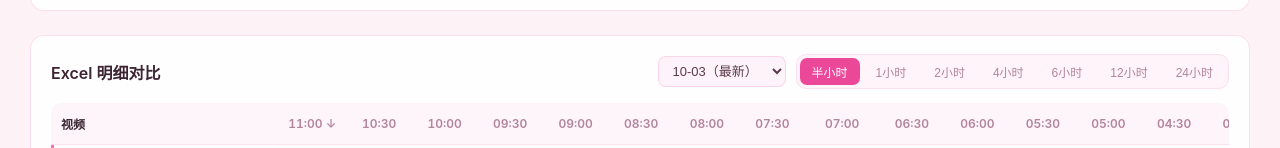
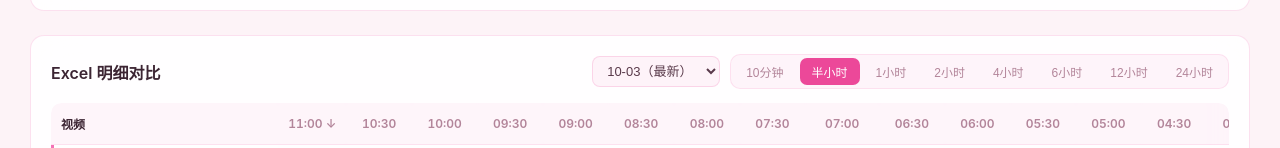
Before and after one commit to ybwbaby/public, a plain HTML site: page index.html in a window 1280 px wide. Shown: the part 1150-1298 px from the top of the page. Drawn offline with nearby package versions, Linux system fonts and the light colour scheme.

Commit message:
collect 2026-10-03 19:06

```diff
--- a/index.html
+++ b/index.html
@@ -47,6 +47,7 @@
         <div class="panel-controls">
           <select id="compareDateSelect" class="select" title="筛选日期"></select>
           <div class="toggle-group" id="compareGranGroup" title="统计粒度">
+            <button class="toggle-btn" data-gran="600">10分钟</button>
             <button class="toggle-btn active" data-gran="1800">半小时</button>
             <button class="toggle-btn" data-gran="3600">1小时</button>
             <button class="toggle-btn" data-gran="7200">2小时</button>
```
